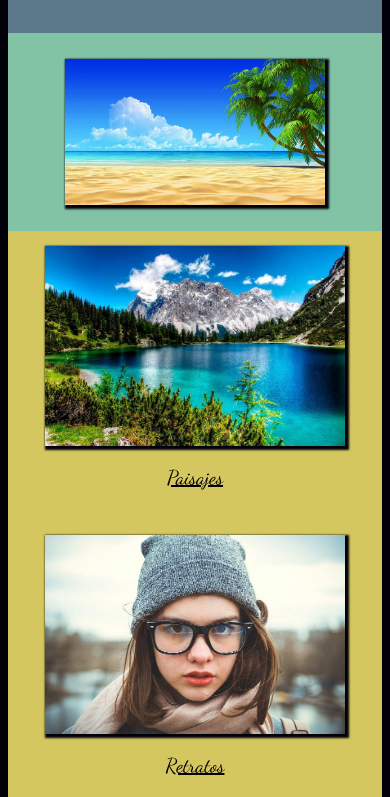
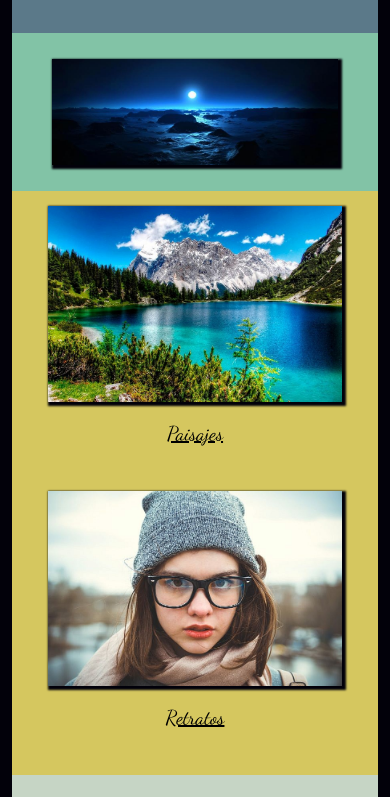
Before and after one commit to mboscan18/CSSWebResponsiveDesign, a plain HTML site: page index.html in a window 390 px wide. Shown: the part 147-944 px from the top of the page. Drawn offline with Linux system fonts and the light colour scheme.

Commit message:
Cambio de Imagen Central

```diff
--- a/css/estilos.css
+++ b/css/estilos.css
@@ -37,7 +37,6 @@ header h1{
   text-align: left;
   text-shadow: 2px 2px 2px #02010a;
   margin: 0;
-  /**font-size: 2.5em;*/
 }
 header div{
   width: 65%;
@@ -112,7 +111,7 @@ footer p{
   padding: 10px;
 }
 #imagen-central{
-  width: 60%;
+  width: 90%;
 }
 .secundario{
   text-align: center;
@@ -211,10 +210,13 @@ header{
     width: 100%;
   }
   .contenido{
-    width: 100%;
+    width: 98%;
+  }
+  .central{
+    padding: 10px 0 10px 0;
   }
   #imagen-central{
-    width: 95%;
+    width: 100%;
   }
   .secundario{
     display: block;
--- a/index.html
+++ b/index.html
@@ -23,7 +23,7 @@
 
       <section class="central">
           <figure>
-              <img src="images/paisaje-playa.jpg" alt="Paisaje Playa" title="Paisaje Playa" id="imagen-central">
+              <img src="images/paisaje-luna.jpg" alt="Paisaje Playa" title="Paisaje Playa" id="imagen-central">
           </figure>
       </section>
 
```
Also changed, not shown: paisajes.html (+1 -1 lines), retratos.html (+1 -1 lines), github_url.txt (added), images/paisaje-luna.jpg (added).
